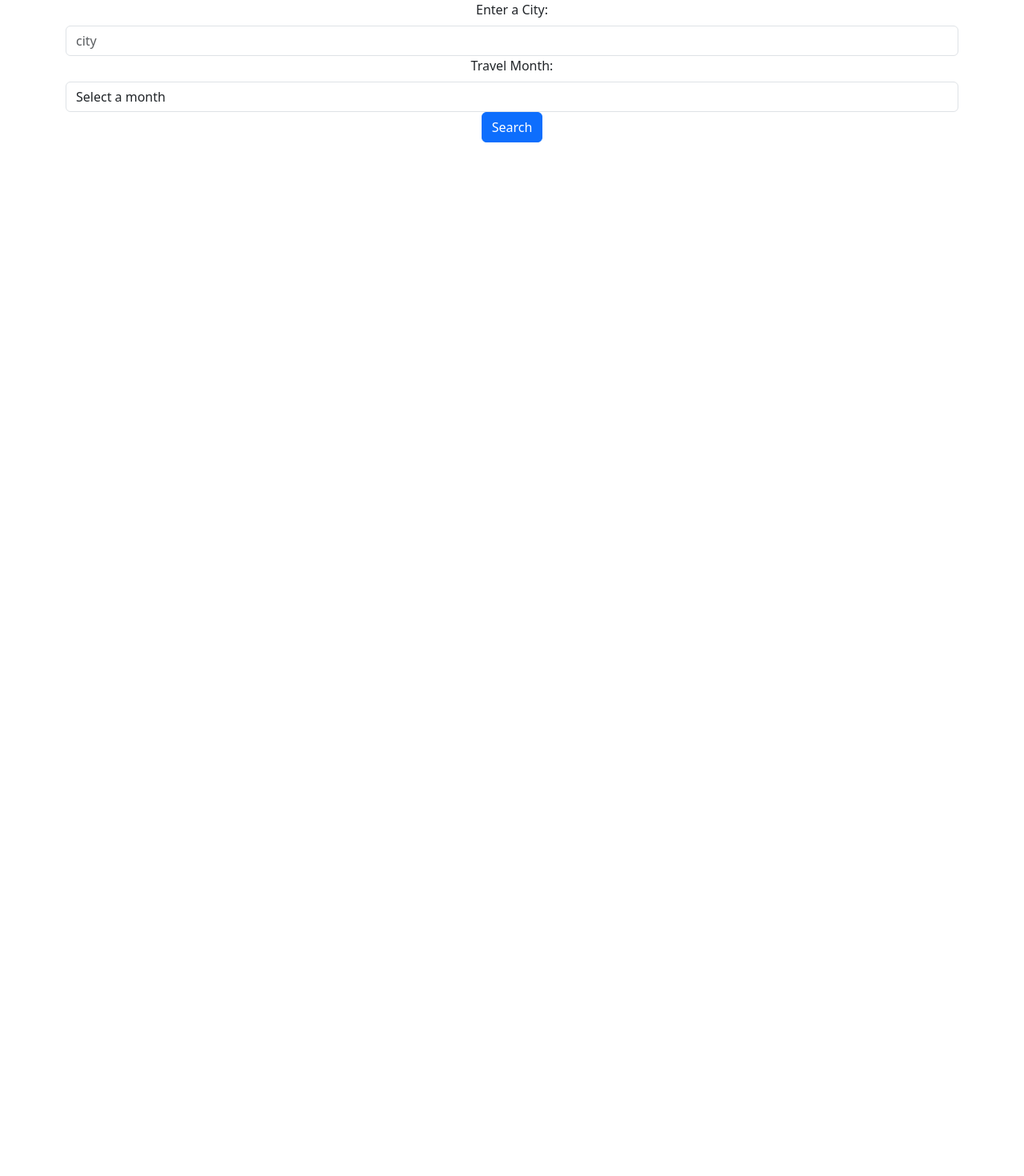
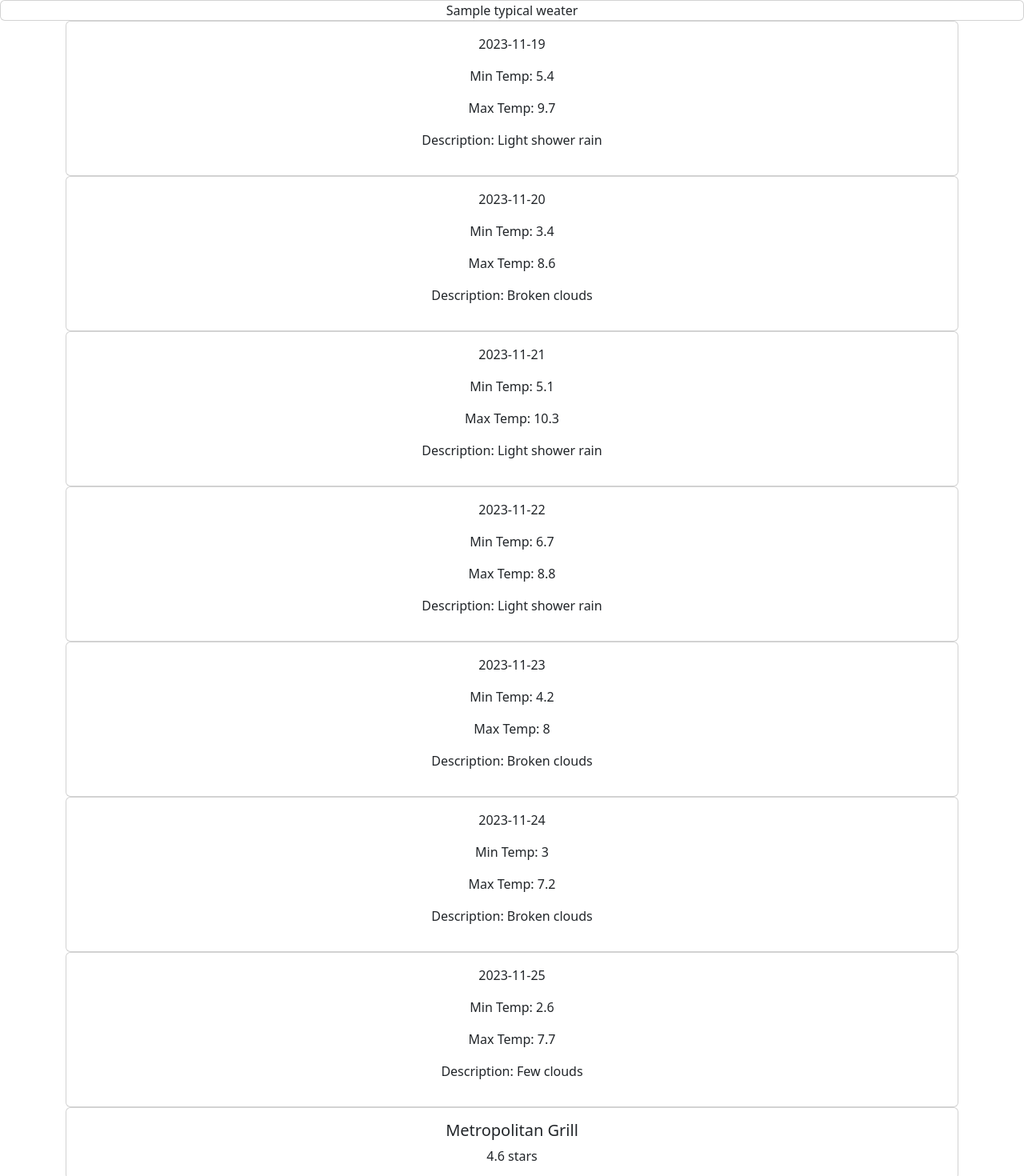
Before and after one commit to tammytdo/travel_planner_frontend, a React (Create React App) app: page / in a window 1280 px wide. Shown: the top 1470 px of the page at 80% size. Before the commit the page ends 800 px from the top, so only its background shows below. Built offline with nearby package versions, Linux system fonts and the light colour scheme.

Commit message:
restuctured and added bootstrap

```diff
--- a/src/App.js
+++ b/src/App.js
@@ -1,13 +1,19 @@
 import "./App.css";
 import React, { useState } from "react";
-import { Form, Button, Container, Card } from "react-bootstrap";
 import axios from "axios";
+
 import sampleResponse from "./sampleResponse.json";
+import InputForm from "./components/InputForm/InputForm";
+import TypicalWeatherCard from "./components/Weather/TypicalWeatherCard";
+import WeatherCard from "./components/Weather/WeatherCard";
+// import AttractionCard from './components/AttractionCards/AttractionCard';
+import RestaurantCard from './components/Restaurants/RestaurantCard';
 
 function App() {
+  // edit name from userFormData to cityData
   const [userFormData, setUserFormData] = useState({
-    city: "",
-    month: "",
+    city: "" || "Seattle", // Seattle for testing
+    month: "" || "January", // January for testing
     months: [
       "January",
       "February",
@@ -23,10 +29,12 @@ function App() {
       "December",
     ],
     errorMsg: "",
+    typicalWeather: "" || "Sample typical weater", // Sample for testing
     attractions: [],
-    restaurants: [],
-    typical_weather: "",
-    upcoming_weather: [],
+    // restaurants: [],
+    restaurants: sampleResponse.restaurants, // Sample for testing
+    // upcomingWeather: []
+    upcomingWeather: sampleResponse.upcoming_weather // Sample for testing
   });
 
   const handleInputChange = (e) => {
@@ -54,8 +62,8 @@ function App() {
           ...userFormData,
           attractions: sampleResponse.attractions,
           restaurants: sampleResponse.restaurants,
-          typical_weather: sampleResponse.typical_weather,
-          upcoming_weather: sampleResponse.upcoming_weather,
+          typicalWeather: sampleResponse.typicalWeather,
+          upcomingWeather: sampleResponse.upcomingWeather,
         });
       } else {
         console.error("City and month are required");
@@ -76,8 +84,8 @@ function App() {
   //         ...userFormData,
   //         attractions: response.data.attractions,
   //         restaurants: response.data.restaurants,
-  //         typical_weather: response.data.typical_weather,
-  //         upcoming_weather: response.data.upcoming_weather,
+  //         typicalWeather: response.data.typicalWeather,
+  //         upcomingWeather: response.data.upcomingWeather,
   //       });
   //     } else {
   //       console.error("City and month are required");
@@ -87,88 +95,17 @@ function App() {
   //   }
   // };
 
-  console.log("userFormData:", userFormData);
+  // console.log("sampleResponse.upcoming_weather:", sampleResponse.upcoming_weather);
 
   return (
     <div className="App">
-      <Container>
-        <Form onSubmit={handleFormSubmit}>
-          <Form.Group controlId="user-city">
-            <Form.Label>Enter a City: </Form.Label>
-            <Form.Control
-              type="text"
-              name="city"
-              placeholder="city"
-              value={userFormData.city}
-              onChange={handleInputChange}
-            />
-          </Form.Group>
-          <Form.Group controlId="select-month">
-            <Form.Label>Travel Month: </Form.Label>
-            <Form.Control
-              as="select"
-              name="month"
-              value={userFormData.month}
-              onChange={handleInputChange}
-            >
-              <option value="" disabled>
-                Select a month
-              </option>
-              {userFormData.months.map((month, idx) => (
-                <option key={idx} value={month}>
-                  {month}
-                </option>
-              ))}
-            </Form.Control>
-          </Form.Group>
-          <Button type="submit">Search</Button>
-        </Form>
-      </Container>
+      {/* pass props? */}
+      {/* <InputForm userFormData={userFormData} /> */}
+      <TypicalWeatherCard typicalWeather={userFormData.typicalWeather} />
+      <WeatherCard upcomingWeather={userFormData.upcomingWeather} />
 
-      <Container>
-        <p id='typical_weather'>{userFormData.typical_weather}</p>
-      </Container>
-
-      <Container>
-        {userFormData.upcoming_weather.map((weatherDay, idx) => (
-          <Card id='upcoming_weather' key={`weatherDay-${idx}`}>
-            <Card.Body>
-              <Card.Text>{weatherDay.date}</Card.Text>
-              <p>Min Temp: {weatherDay.min_temp}</p>
-              <p>Max Temp: {weatherDay.max_temp}</p>
-              <p>Description: {weatherDay.description}</p>
-            </Card.Body>
-          </Card>
-        ))}
-      </Container>
-
-      <Container>
-        {userFormData.attractions.map((attraction, idx) => {
-          const [attractionName, attractionRating] = attraction.split(": ");
-          return (
-            <Card id='attractions' key={`attraction-${idx}`}>
-              <Card.Body>
-                <Card.Title>{attractionName}</Card.Title>
-                <Card.Text>{attractionRating}</Card.Text>
-              </Card.Body>
-            </Card>
-          );
-        })}
-      </Container>
-
-      <Container>
-        {userFormData.restaurants.map((restaurant, idx) => {
-          const [restaurantName, restaurantRating] = restaurant.split(": ");
-          return (
-            <Card id='restaurants' key={`restaurant-${idx}`}>
-              <Card.Body>
-                <Card.Title>{restaurantName}</Card.Title>
-                <Card.Text>{restaurantRating}</Card.Text>
-              </Card.Body>
-            </Card>
-          );
-        })}
-      </Container>
+      {/* <AttractionsCard/> */}
+      <RestaurantCard restaurants={userFormData.restaurants}/>
     </div>
   );
 }
--- /dev/null
+++ b/src/components/InputForm/InputForm.js
@@ -0,0 +1,42 @@
+import React from "react";
+import { Form, Button, Container } from "react-bootstrap";
+
+const InputForm = ({ userFormData, handleFormSubmit, handleInputChange }) => {
+  return (
+    <Container>
+      <Form onSubmit={handleFormSubmit}>
+        <Form.Group controlId="user-city">
+          <Form.Label>Enter a City: </Form.Label>
+          <Form.Control
+            type="text"
+            name="city"
+            placeholder="city"
+            value={userFormData.city}
+            onChange={handleInputChange}
+          />
+        </Form.Group>
+        <Form.Group controlId="select-month">
+          <Form.Label>Travel Month: </Form.Label>
+          <Form.Control
+            as="select"
+            name="month"
+            value={userFormData.month}
+            onChange={handleInputChange}
+          >
+            <option value="" disabled>
+              Select a month
+            </option>
+            {userFormData.months.map((month, idx) => (
+              <option key={idx} value={month}>
+                {month}
+              </option>
+            ))}
+          </Form.Control>
+        </Form.Group>
+        <Button type="submit">Search</Button>
+      </Form>
+    </Container>
+  );
+};
+
+export default InputForm;
--- /dev/null
+++ b/src/components/Restaurants/RestaurantCard.js
@@ -0,0 +1,24 @@
+import React from "react";
+import { Container, Card } from "react-bootstrap";
+
+const RestaurantCard = (props) => {
+    console.log("restaurants:", props.restaurants);
+
+  return (
+    <Container>
+      {props.restaurants.map((restaurant, idx) => {
+        const [restaurantName, restaurantRating] = restaurant.split(": ");
+        return (
+          <Card key={`restaurant-${idx}`}>
+            <Card.Body>
+              <Card.Title>{restaurantName}</Card.Title>
+              <Card.Text>{restaurantRating}</Card.Text>
+            </Card.Body>
+          </Card>
+        );
+      })}
+    </Container>
+  );
+};
+
+export default RestaurantCard;
--- /dev/null
+++ b/src/components/Weather/TypicalWeatherCard.js
@@ -0,0 +1,13 @@
+// TypicalWeatherCard.js
+import React from "react";
+import { Card } from "react-bootstrap";
+
+const TypicalWeatherCard = (props) => {
+  return (
+    <Card>
+      <Card.Text>{props.typicalWeather}</Card.Text>
+    </Card>
+  );
+};
+
+export default TypicalWeatherCard;
--- /dev/null
+++ b/src/components/Weather/WeatherCard.js
@@ -0,0 +1,17 @@
+import React from "react";
+import { Container } from "react-bootstrap";
+import WeatherDayForecast from "./WeatherDayForecast"
+
+const WeatherCard = (props) => {
+  return (
+  <Container>
+    {props.upcomingWeather.map((weatherDay, idx) => {
+      return (
+       <WeatherDayForecast index={`WeatherDayForecast-${idx}`} weatherDay={weatherDay}/>
+      );
+    })}
+  </Container>
+  )
+};
+
+export default WeatherCard;
--- /dev/null
+++ b/src/components/Weather/WeatherDayForecast.js
@@ -0,0 +1,17 @@
+import React from "react";
+import {  Card } from "react-bootstrap";
+
+const WeatherDayForecast = (props) => {
+  return (
+    <Card>
+      <Card.Body>
+        <Card.Text>{props.weatherDay.date}</Card.Text>
+        <p>Min Temp: {props.weatherDay.min_temp}</p>
+        <p>Max Temp: {props.weatherDay.max_temp}</p>
+        <p>Description: {props.weatherDay.description}</p>
+      </Card.Body>
+    </Card>
+  );
+};
+
+export default WeatherDayForecast;
```
Also changed, not shown: src/components/Attractions/AttractionsCard.js (added, +16 -0 lines), src/components/Attractions/AttractionsCard.css (added), src/components/InputForm/InputForm.css (added), src/components/Restaurants/RestaurantCard.css (added), src/components/Weather/WeatherCard.css (added).
